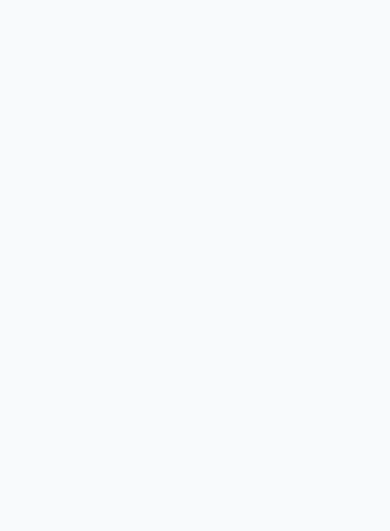
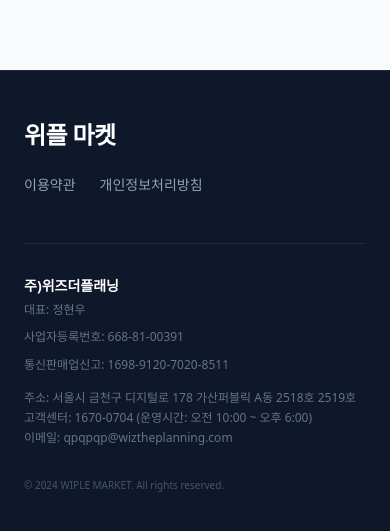
Before and after one commit to asaaaa12313/total, a Next.js app: page / in a window 390 px wide. Shown: the part 7797-8328 px from the top of the page. Before the commit the page ends 7867 px from the top, so only its background shows below. Built offline with nearby package versions, Linux system fonts and the light colour scheme; a web font is replaced by a local one.

Commit message:
feat: add Footer with company info and ensure Customer Center link is removed

```diff
--- a/src/app/page.tsx
+++ b/src/app/page.tsx
@@ -6,6 +6,8 @@
 import { PerformanceChart } from "@/components/sections/PerformanceChart";
 import { LaunchSequence } from "@/components/sections/LaunchSequence";
 import { TalentMarketLimitations } from "@/components/sections/TalentMarketLimitations";
+
+import { Footer } from "@/components/layout/Footer";
 
 export default function Home() {
   return (
@@ -21,6 +23,7 @@
         <LaunchSequence />
       </main>
 
+      <Footer />
       <FloatingDock />
     </div>
   );
--- /dev/null
+++ b/src/components/layout/Footer.tsx
@@ -0,0 +1,44 @@
+"use client";
+
+import Link from "next/link";
+
+export function Footer() {
+    return (
+        <footer className="bg-slate-900 border-t border-slate-800 py-12 md:py-16">
+            <div className="container mx-auto px-6">
+                <div className="flex flex-col md:flex-row justify-between items-start md:items-center gap-6 mb-12">
+                    <span className="text-2xl font-bold font-sans tracking-tight text-white">
+                        위플 마켓
+                    </span>
+                    <div className="flex flex-wrap gap-6 text-sm font-medium text-slate-400">
+                        <Link href="#" className="hover:text-white transition-colors">이용약관</Link>
+                        <Link href="#" className="hover:text-white transition-colors">개인정보처리방침</Link>
+                    </div>
+                </div>
+
+                <div className="border-t border-slate-800 pt-8 space-y-4">
+                    <div>
+                        <h4 className="text-sm font-bold text-white mb-1">주)위즈더플래닝</h4>
+                        <div className="flex flex-col md:flex-row gap-2 md:gap-4 text-xs text-slate-500 leading-relaxed md:items-center">
+                            <span>대표: 정현우</span>
+                            <span className="hidden md:inline text-slate-700">|</span>
+                            <span>사업자등록번호: 668-81-00391</span>
+                            <span className="hidden md:inline text-slate-700">|</span>
+                            <span>통신판매업신고: 1698-9120-7020-8511</span>
+                        </div>
+                    </div>
+
+                    <div className="flex flex-col gap-1 text-xs text-slate-500">
+                        <p>주소: 서울시 금천구 디지털로 178 가산퍼블릭 A동 2518호 2519호</p>
+                        <p>고객센터: 1670-0704 (운영시간: 오전 10:00 ~ 오후 6:00)</p>
+                        <p>이메일: qpqpqp@wiztheplanning.com</p>
+                    </div>
+
+                    <p className="text-[10px] text-slate-600 mt-8">
+                        © 2024 WIPLE MARKET. All rights reserved.
+                    </p>
+                </div>
+            </div>
+        </footer>
+    );
+}
```
